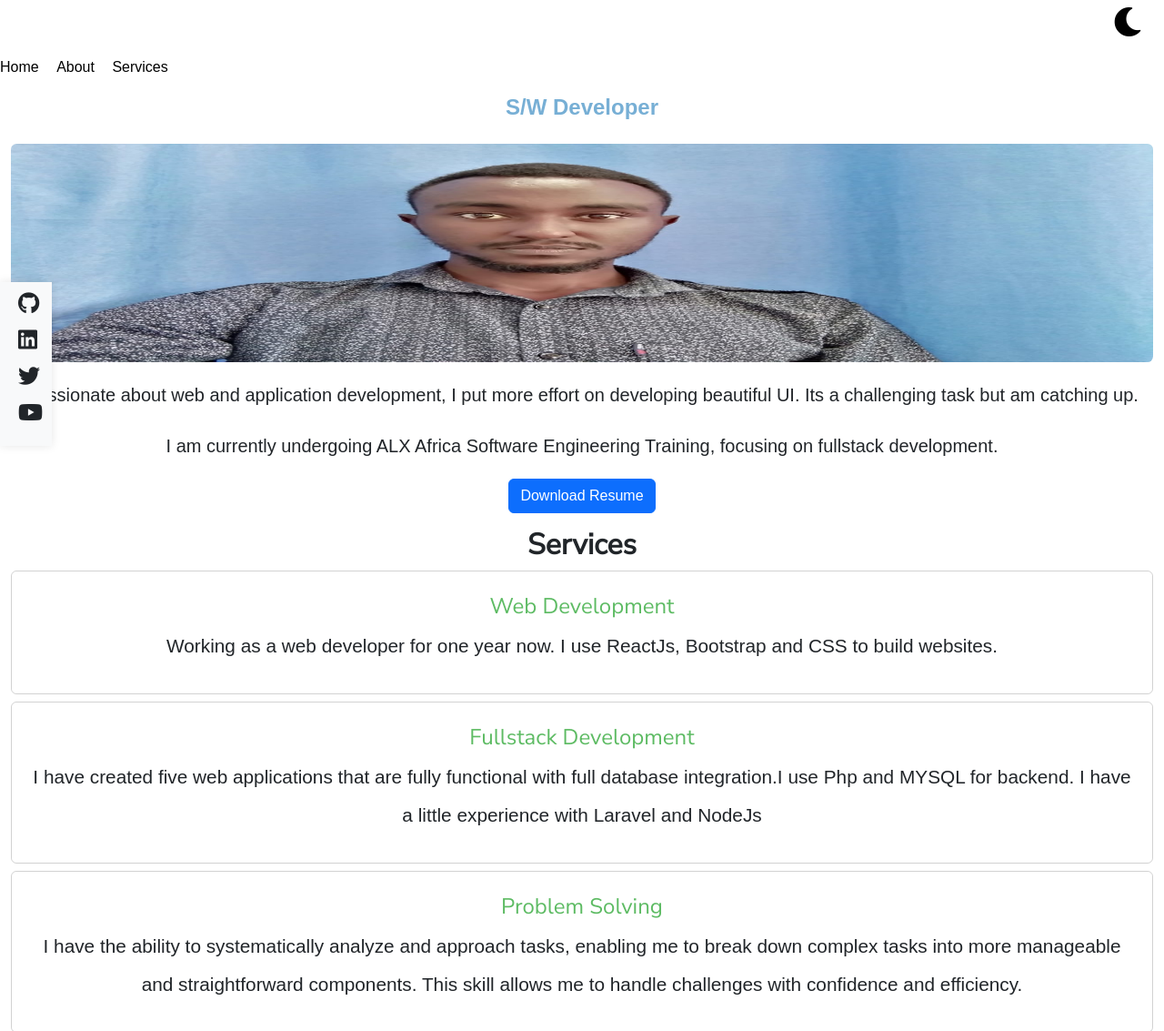
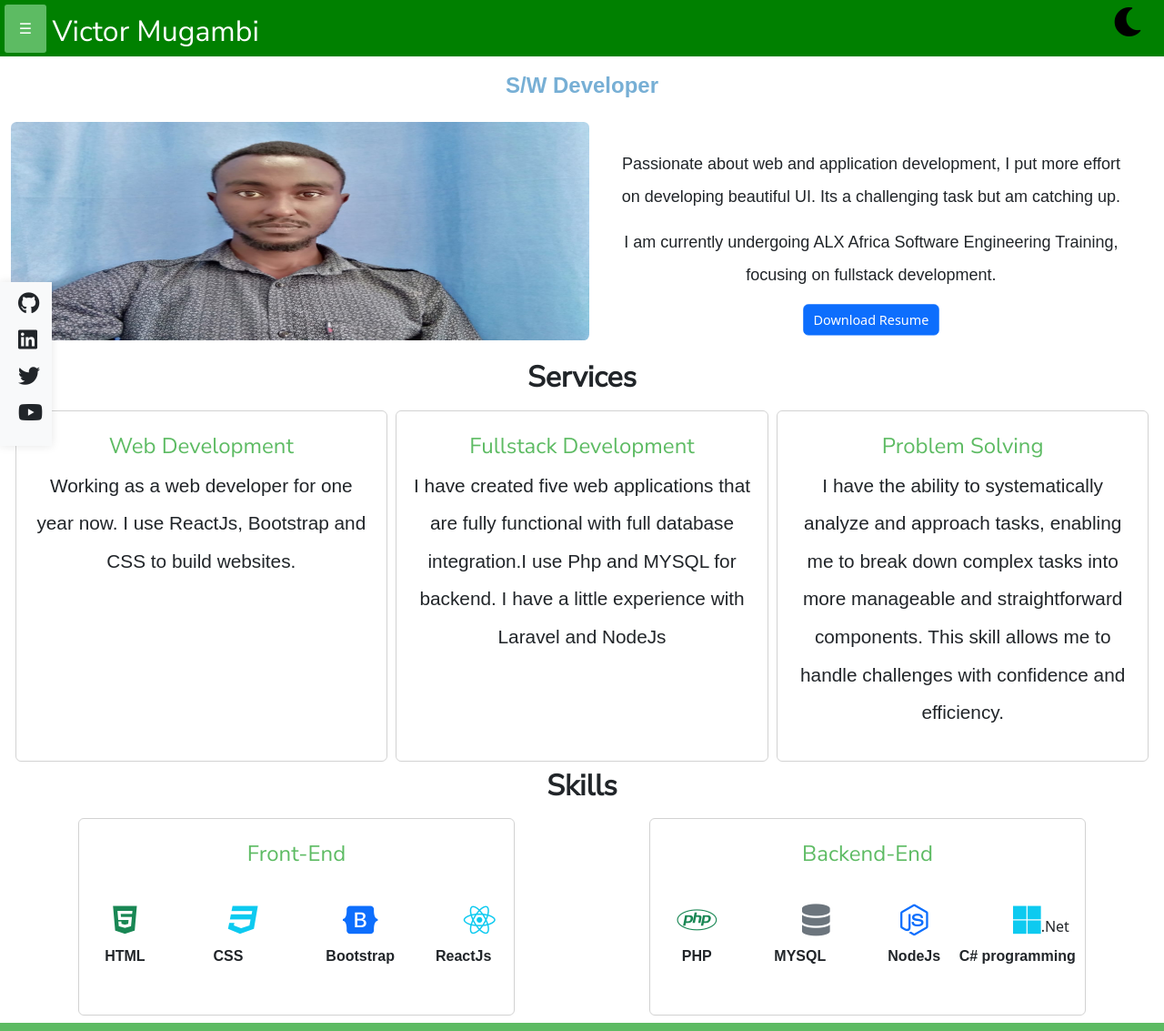
Before and after one commit to mugambi-victor/portofolio_mobile_first, a website: page index.html in a window 1280 px wide. Shown: the top 1133 px of the page at 91% size. Drawn offline with nearby package versions, Linux system fonts and the light colour scheme.

```diff
--- a/index.html
+++ b/index.html
@@ -75,12 +75,14 @@
       <div class="main text-center mt-2">
         <section>
         <p class="lead serv" id="dynamicText">Web Developer</p>
+        <div class="cont">
           <img
           src="comm.jpeg"
-          class="img-responsive"
+          class=" img img-responsive"
           style="width: 100%; height: 15em; border-radius: 0.4em"
-          alt=""
+          alt="profile photo"
         />
+        <div class="aboutme">
           <p class="lead mt-3 text-justify">
             Passionate about web and application development, I put more effort on
             developing beautiful UI. Its a challenging task but am catching up.
@@ -93,11 +95,15 @@
           <a href="VICTOR_MUGAMBI_CURRICULUM_VITAE.pdf" download="YourResume.pdf">
             <button  class="btn btn-primary mb-3">Download Resume</button>
         </a>
+        </div>
+        </div>
+
       </section>
       <section>
         <div class="main">
           <h3 style="font-size:2em; font-weight: bold;">Services</h3>
-          <div class="card pt-4 mb-2">
+          <div class="cards">
+            <div class="card pt-4 mb-2 firstcard">
               <h4 class="card-title " style="font-size:1.5em; color: #5dbb63;">Web Development</h4>
               <p class="card-body pt-0" style="font-size:1.3em;">Working as a web developer for one year now. I use ReactJs, Bootstrap and CSS to build websites.</p>
             </div>
@@ -110,13 +116,16 @@
               <p class="card-body pt-0" style="font-size:1.3em;">I have the ability to systematically analyze and approach tasks, enabling me to break down complex tasks into more manageable and straightforward components. This skill allows me to handle challenges with confidence and efficiency.</p>
             </div>
           </div>
+
+        </div>
       </section>
       <section>
         <div class="main">
           <h3 style="font-size:2em; font-weight: bold;">Skills</h3>
+          <div class="cards">
           <div class="card pt-4 mt-2 mb-2">
-            <h4 class="card-title " style="font-size:1.5em; color: #5dbb63;">Front-End</h4>
-            <div class="row d-flex">
+            <h4 class="card-title  " style="font-size:1.5em; color: #5dbb63;">Front-End</h4>
+            <div class="row d-flex icos">
                 <div class="col-sm d-flex justify-content-around">
                   <div class="article">
                   <i class="fab fa-html5 text-success" style=" font-size: 35px"></i>
@@ -142,7 +151,7 @@
             </div>
             <div class="card pt-4 mt-2 mb-2 ">
               <h4 class="card-title " style="font-size:1.5em; color: #5dbb63;">Backend-End</h4>
-              <div class="row d-flex">
+              <div class="row d-flex icos">
                   <div class="col-sm d-flex justify-content-around">
                  <div class="article"> <i class="fab fa-php text-success" style=" font-size: 35px"></i>
                   <p style="margin-top: 5px;  font-weight: bold;">PHP</p>
@@ -165,6 +174,7 @@
 
                   </div>
 
+                </div>
               </div>
           </div>
         </div>
--- a/style.css
+++ b/style.css
@@ -1,9 +1,11 @@
 body {
-    font-family: Arial, sans-serif;
+
     margin: 0;
     box-sizing: border-box;
   }
-
+p{
+    font-family: Arial, serif;
+}
   .nav {
     color: black;
     text-align: center;
@@ -46,6 +48,7 @@
     font-size: 20px;
   }
   @media only screen and (max-width: 600px) {
+
     ul {
       visibility: hidden;
       position: fixed;
@@ -117,3 +120,74 @@
     font-family: 'Nunito Sans', sans-serif;
 
   }
+
+  @media only screen and (min-width: 600px) {
+    .cont{
+        display: flex;
+
+    }
+
+
+    ul {
+
+      position: fixed;
+      top: 0;
+      left: -200px;
+      margin-top: 3.5em;
+      width: 200px;
+      height: auto;
+      background-color: #f8f9fa;
+      transition: 0.5s;
+    }
+
+    ul.show {
+      visibility: visible;
+      left: 0;
+    }
+
+    ul li {
+      display: block;
+      margin: 15px;
+    }
+
+    .toggle-btn {
+      color: white;
+      display: block;
+      z-index: 100;
+      margin: 0.3em;
+      margin-right: 0.4em;
+      padding-left: 1em;
+      padding-right: 1em;
+      padding-top: 0.5em;
+      padding-bottom: 0.5em;
+      border: 0;
+      background-color: #5dbb63;
+      border-radius: 3px;
+    }
+
+    .nav {
+      overflow-x: hidden;
+      background-color: green;
+      margin: 0;
+      padding: 0;
+    }
+    .aboutme{
+        transform: scale(.9);
+    }
+    .cards{
+        display: flex;
+        justify-content: space-around;
+    }
+    .card{
+        width: 30em;
+        margin: .3em;
+    }
+    .firstcard{
+        margin-top: .5em;
+    }
+    .icos{
+        margin-bottom: 2em;
+        margin-top: 2em;
+
+    }
+  }
```
Lines whose indentation alone changed are shown as unchanged.
